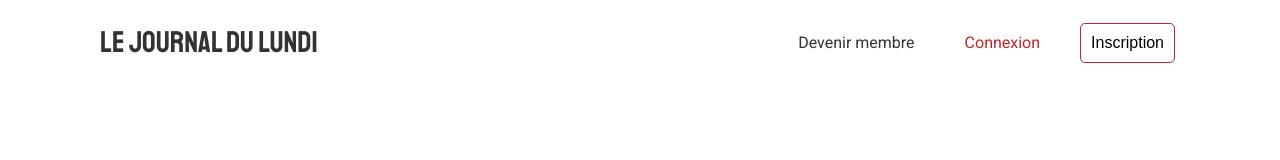
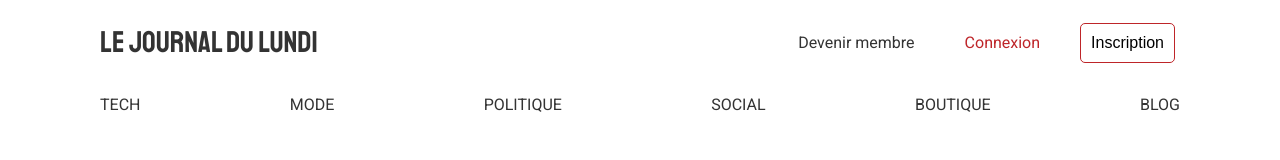
Before and after one commit to MarielleBouchoux/Medium, a plain HTML site: page index.html in a window 1280 px wide. Shown: the top 160 px of the page. Drawn offline with Linux system fonts and the light colour scheme.

Commit message:
sticky nav

```diff
--- a/css/styles.css
+++ b/css/styles.css
@@ -51,6 +51,7 @@ ul {
   display: block;
   margin: auto;
   max-width: 1100px;
+  height: 1500px;
 }
 
 .text-primary {
@@ -108,3 +109,12 @@ header ul {
 header ul li {
   padding: 1rem 1.5rem;
 }
+
+/* nav */
+nav {
+  display: flex;
+  justify-content: space-between;
+  padding: 1rem;
+  position: sticky;
+  top: 0;
+}
--- a/index.html
+++ b/index.html
@@ -33,6 +33,14 @@
           <li><button class="btn btn-light" href="#">Inscription</button></li>
         </ul>
       </header>
+      <nav>
+        <a href="#">TECH</a>
+        <a href="#">MODE</a>
+        <a href="#">POLITIQUE</a>
+        <a href="#">SOCIAL</a>
+        <a href="#">BOUTIQUE</a>
+        <a href="">BLOG</a>
+      </nav>
     </div>
   </body>
 </html>
```
